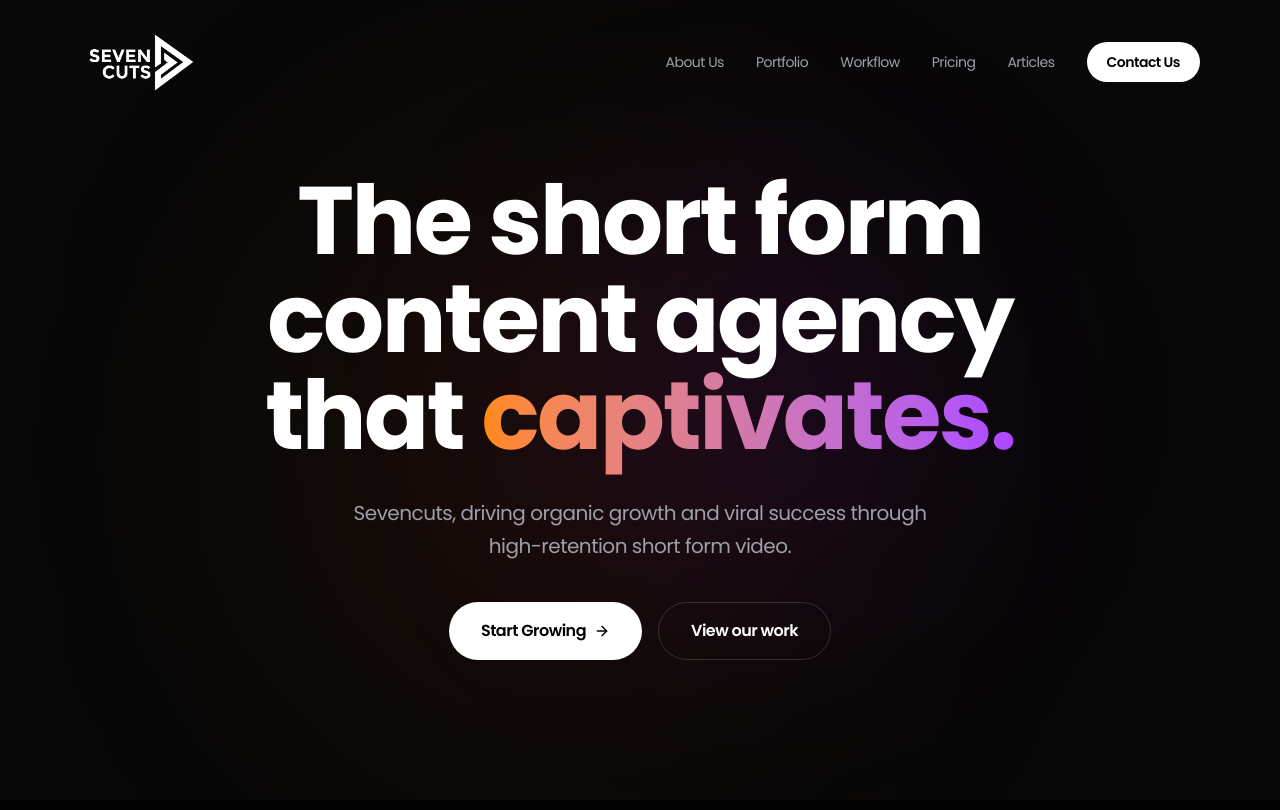
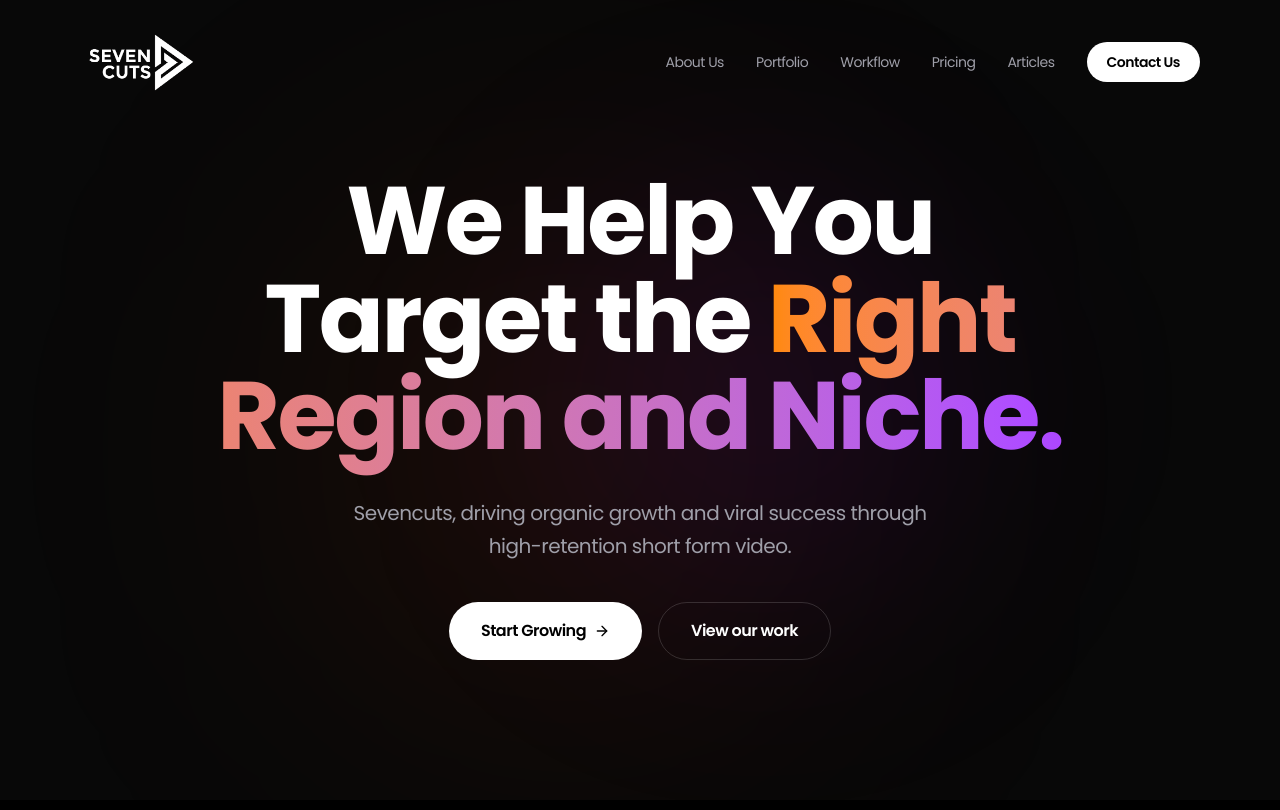
Before and after one commit to 0qs/seven-cuts-web, a Next.js app: page / in a window 1280 px wide. Shown: the top 810 px of the page. Built offline with nearby package versions, Linux system fonts and the light colour scheme; grey boxes are pictures that could not be loaded.

Commit message:
Update hero headline to target region and niche messaging
Co-Authored-By: Claude Sonnet 5 <noreply@anthropic.com>
Claude-Session: https://claude.ai/code/session_01V8Lzvti92pXTKEGBfpfFsx

```diff
--- a/src/components/Hero.tsx
+++ b/src/components/Hero.tsx
@@ -23,9 +23,9 @@ export default function Hero() {
           className="space-y-8"
         >
           <h1 className="text-4xl sm:text-6xl md:text-7xl lg:text-8xl font-bold tracking-tight text-white leading-[1.05] sm:leading-[1.02] text-balance">
-            The short form content agency that{" "}
+            We Help You Target the{" "}
             <span className="text-transparent bg-clip-text bg-gradient-to-r from-orange-400 to-purple-500">
-              captivates.
+              Right Region and Niche.
             </span>
           </h1>
 
```
